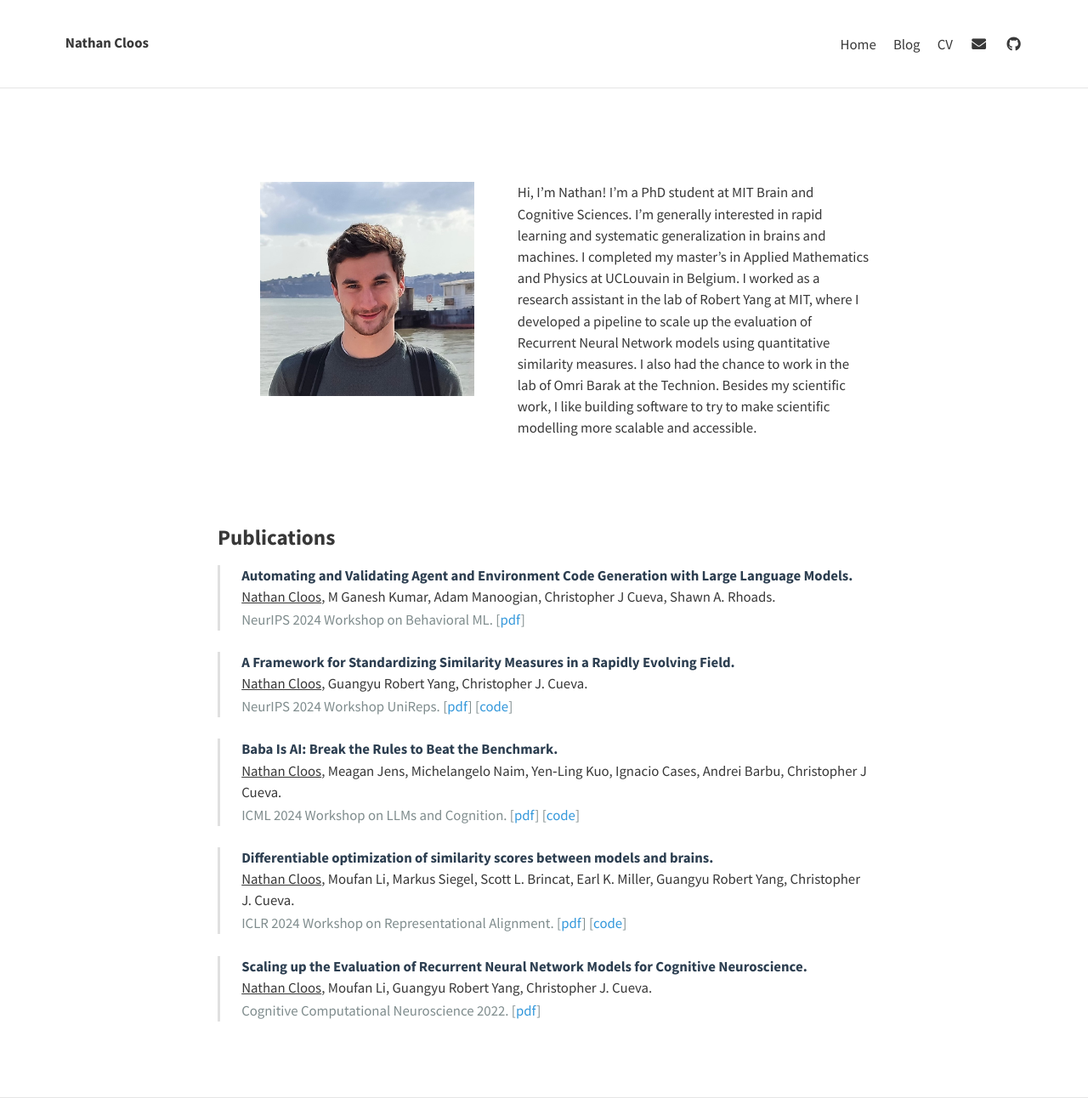
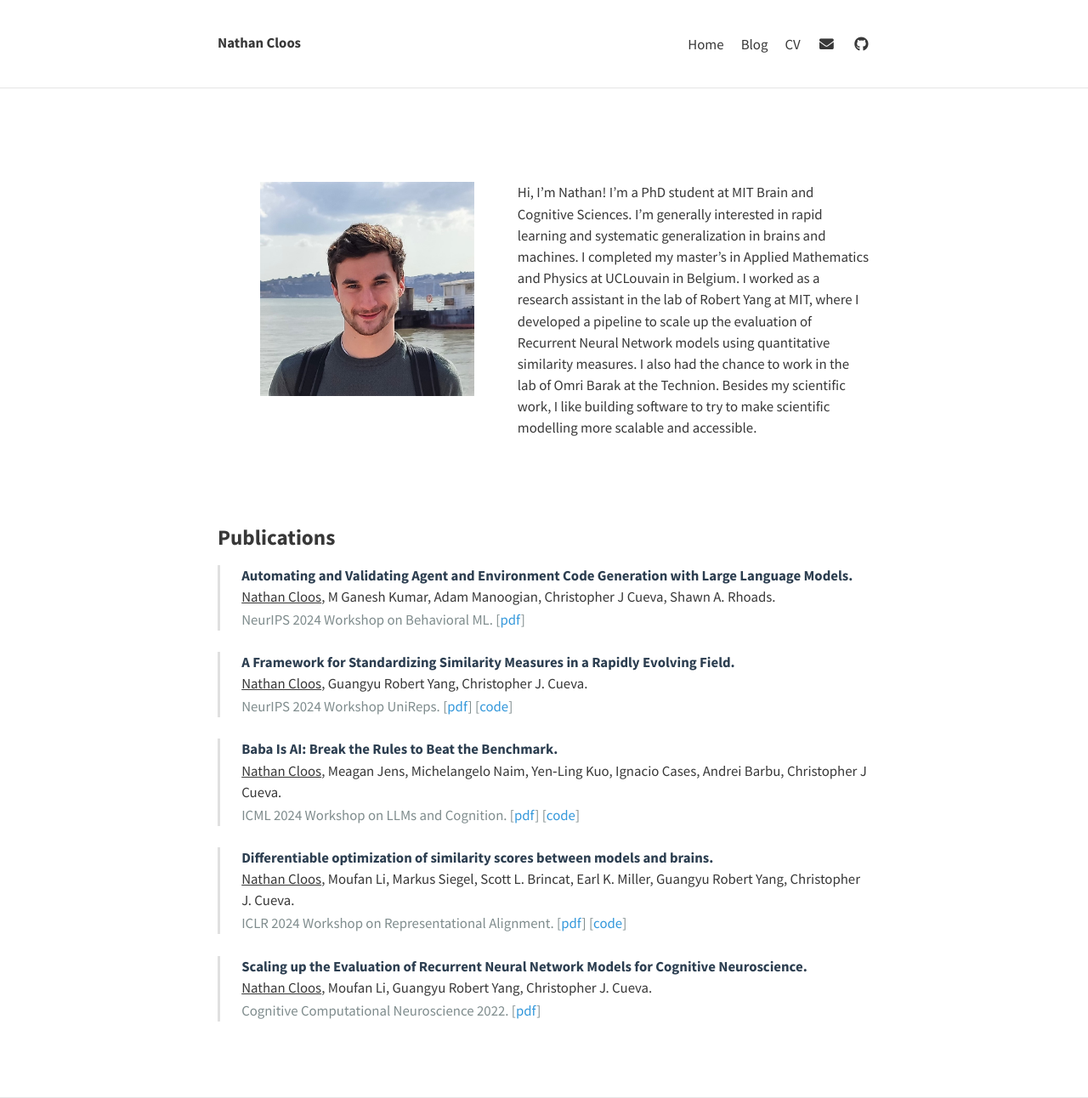
Before and after one commit to nacloos/nacloos.github.io, a Jekyll site: the page built from index.md, in a window 1280 px wide. Shown: the whole page at 85% size. Built offline with Jekyll 4.4.1, drawn with Linux system fonts in a browser that asks for light colours; nearby versions of some CDN libraries.

Commit message:
Update _header.scss

```diff
--- a/_sass/includes/_header.scss
+++ b/_sass/includes/_header.scss
@@ -5,6 +5,10 @@
   display: inline-block;
   float: left;
   width: 100%;
+  @media (min-width: 1100px) {
+    padding-left: 20%;
+    padding-right: 20%;
+  }
 
   a {
     color: $header-link-color;
```
